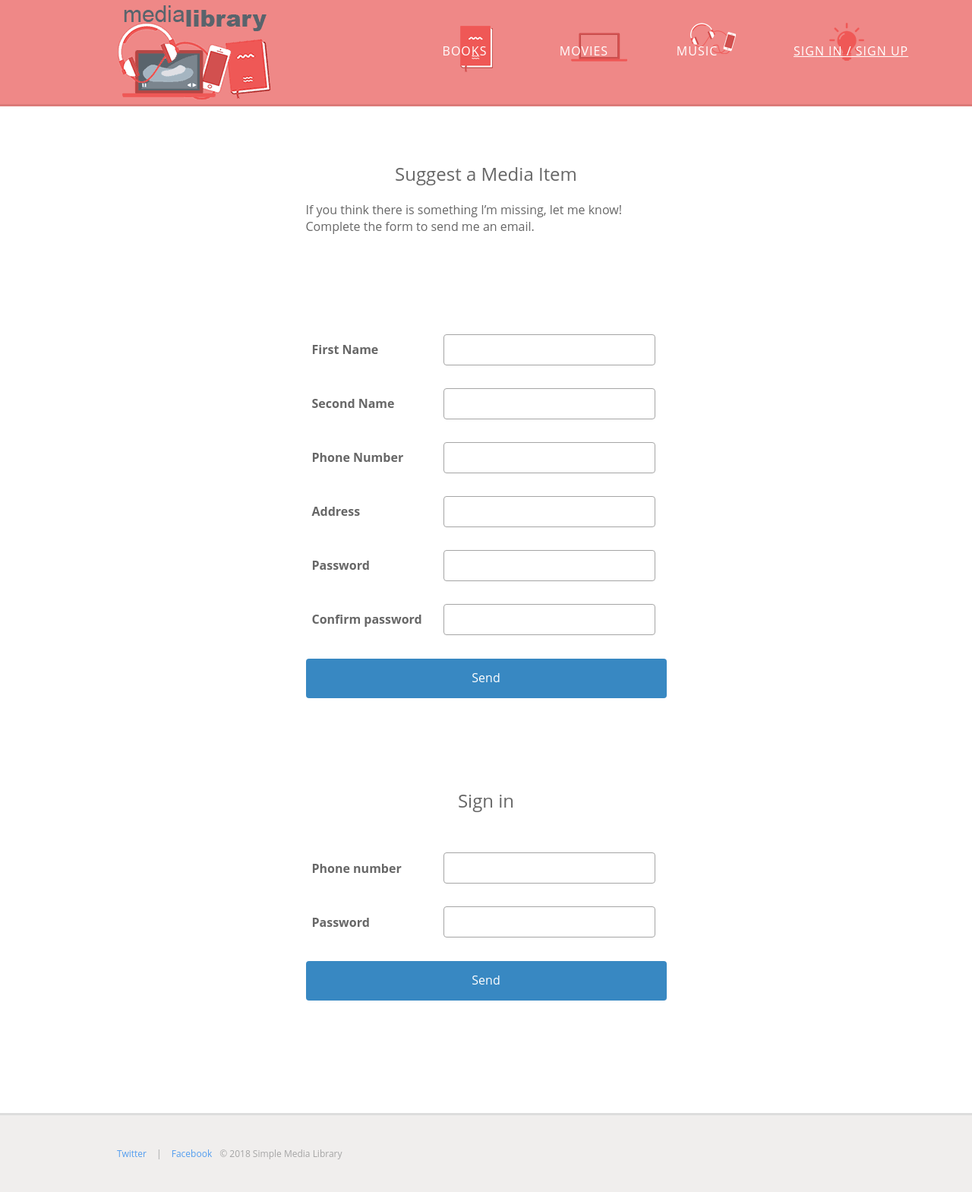
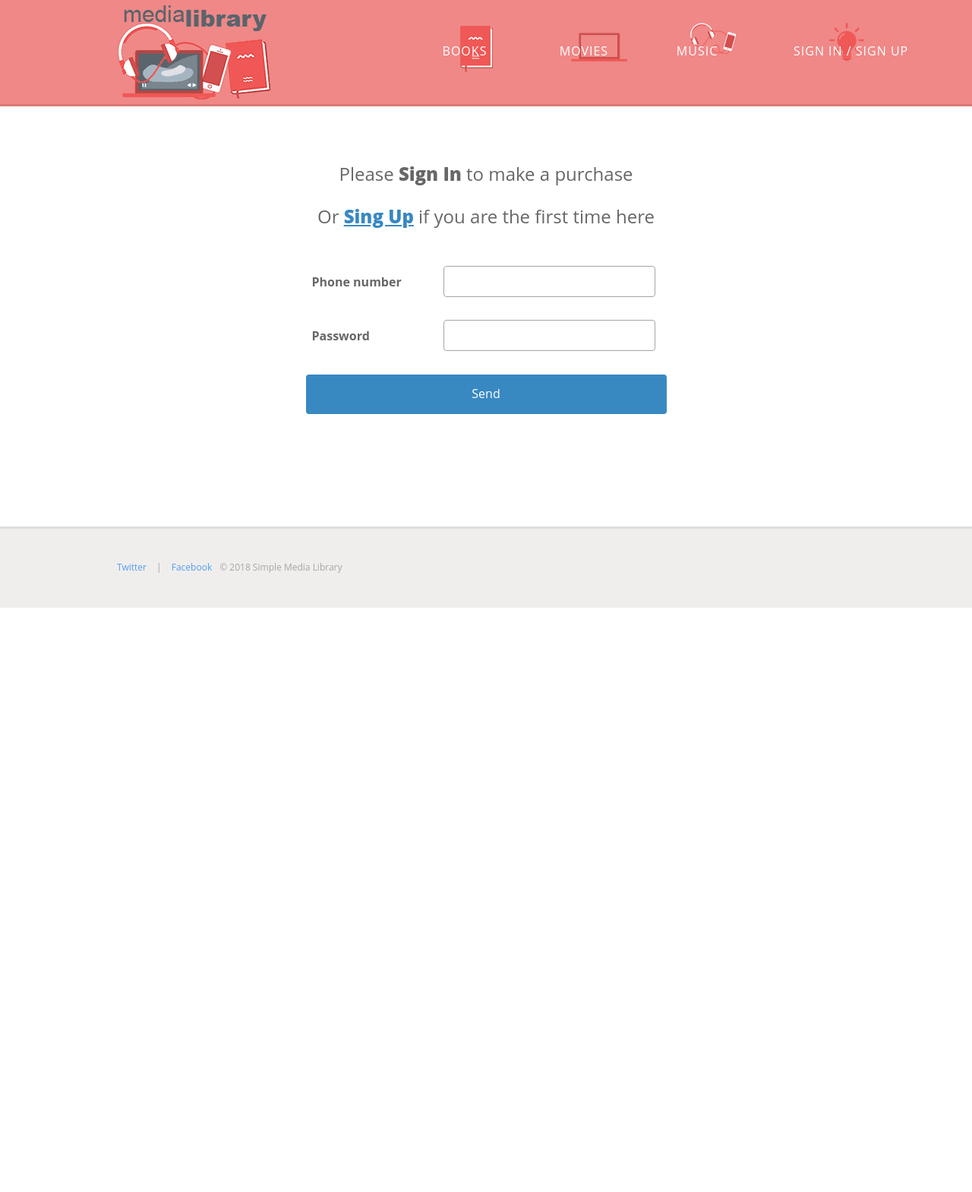
Before and after one commit to Navalag/PHP_pool, a PHP site: page /suggest.php in a window 1280 px wide. Shown: the whole page at 76% size. After the commit the page ends 800 px from the top, so only its background shows below. Run offline with PHP 8.4, Linux system fonts and the light colour scheme; some libraries are stand-ins or nearby versions.

Commit message:
registraton added

```diff
--- a/rush00/css/style.css
+++ b/rush00/css/style.css
@@ -133,6 +133,8 @@ h1 {
 h2 {
     font-size: 1.5em;
     margin: 0.83em 0;
+    font-weight: normal;
+    text-align: center;
 }
 
 h3 {
@@ -558,6 +560,12 @@ body {font-family: 'Open Sans', sans-serif; background:#f0eeed; color: #676767;}
 .header .nav li.movies a {background-position: 13px -105px;}
 .header .nav li.music a {background-position: 15px -235px;}
 .header .nav li.suggest a {background-position: 35px -340px;}
+.header .nav li.registration a {
+    background-position: 35px -340px;
+    display: flex;
+    flex-direction: row;
+    font-size: 20px !important;
+}
 
 #content {
     min-height: 400px;
@@ -649,9 +657,13 @@ body {font-family: 'Open Sans', sans-serif; background:#f0eeed; color: #676767;}
     width: 460px;
     float: right;
 }
-.media-details form {
-    margin-left: 0;
+.media-details form { margin-left: 0; }
+
+/* FORM STYLES */
+#select-text {
+    font-weight: 900;
 }
+#header-center {text-align: center;}
 form {width: 475px; margin: 34px auto;}
 form tr {text-align:left;}
 form table {width: 475px; margin-bottom: 16px;}
--- a/rush00/index.php
+++ b/rush00/index.php
@@ -5,6 +5,7 @@ include("inc/functions.php");
 
 $pageTitle = "Simple 42.";
 $section = null;
+$login = false;
 
 include("inc/header.php"); ?>
 
--- a/rush00/server/install.php
+++ b/rush00/server/install.php
@@ -30,7 +30,7 @@ if ($base_created) {
         $res=mysqli_query($connect, "CREATE TABLE users
         (UserID int UNSIGNED AUTO_INCREMENT NOT NULL,
         FirstName varchar(100) NOT NULL,
-        SecondName varchar(100) NOT NULL,
+        SecondName varchar(100),
         Password varchar(100) NOT NULL,
         email varchar(200) NULL UNIQUE,
         PhoneNumber varchar(20) NOT NULL UNIQUE,
--- a/rush00/suggest.php
+++ b/rush00/suggest.php
@@ -1,60 +1,86 @@
 <?php
-//Import the PHPMailer class into the global namespace
-//use PHPMailer\PHPMailer\PHPMailer;
-require 'vendor/php_mailer/src/PHPMailer.php';
-require 'vendor/php_mailer/src/Exception.php';
 
-if ($_SERVER["REQUEST_METHOD"] == "POST") {
-	$name = trim(filter_input(INPUT_POST,"name",FILTER_SANITIZE_STRING));
-	$email = trim(filter_input(INPUT_POST,"email",FILTER_SANITIZE_EMAIL));
-	$details = trim(filter_input(INPUT_POST,"details",FILTER_SANITIZE_SPECIAL_CHARS));
+$pageTitle = "Sign In";
+$section = null;
 
-	if ($name == "" || $email == "" || $details == "") {
-		echo "Please fill in the required fields: Name, Email and Details";
-		exit;
-	}
-	// if ($_POST["address"] != "") {
-	// 	echo "Bad from input";
-	// 	exit;
-	// }
-	// if (!PHPMailer::validateAddress($email)) {
-	// 	echo "Invalid Email Address";
-	// 	exit;
-	// }
-
-	// $email_body = "";
-	// $email_body .= "Name " . $name . "\n";
-	// $email_body .= "Email " . $email . "\n";
-	// $email_body .= "Details " . $details . "\n";
-
-	// $mail = new PHPMailer;
-	// //It's important not to use the submitter's address as the from address as it's forgery,
-	// //which will cause your messages to fail SPF checks.
-	// //Use an address in your own domain as the from address, put the submitter's address in a reply-to
-	// $mail->setFrom('agalavan@student.unit.ua', $name);
-	// $mail->addReplyTo($email, $name);
-	// $mail->addAddress('agalavan@student.unit.ua', 'Andrew Galavan');
-	// $mail->Subject = 'Library suggestion from ' . $name;
-	// $mail->Body = $email_body;
-	// if (!$mail->send()) {
-	// 		echo "Mailer Error: " . $mail->ErrorInfo;
-	// 		exit;
-	// }
-	header("location:suggest.php?status=thanks");
+if (isset($_GET["cat"]) && $_GET["cat"] == "signup") {
+	$pageTitle = "Sign Up";
+	$section = "signup";
 }
-
-$pageTitle = "Suggest a Media Item";
-$section = "suggest";
 
 include("inc/header.php"); ?>
 
 <div class="section page">
 	<div class="wrapper">
-		 <h1>Suggest a Media Item</h1>
-		 <?php if (isset($_GET["status"]) && $_GET["status"] == "thanks") {
-				echo "<p>Thanks for the email! I&rsquo;ll check out your suggestion shortly!</p>";
-		 } else { ?>
-		 <p>If you think there is something I&rsquo;m missing, let me know! Complete the form to send me an email.</p>
+
+		<?php
+		if (isset($_GET["status"]) && $_GET["status"] == "thanks") {
+			echo "<p>Thank you for registration. Now you can make a purchase</p>";
+		}
+		else if (isset($_GET["status"]) && $_GET["status"] == "success") {
+			echo "<p>Success !</p>";
+		}
+		else if (isset($_GET["status"]) && $_GET["status"] == "wrong_passw") {
+			echo "<p>Wrong Password!</p>";
+		}
+		else if (isset($_GET["status"]) && $_GET["status"] == "wrong_tel") {
+			echo "<p>Wrong phone number!</p>";
+		}
+		else if (isset($_GET["status"]) && $_GET["status"] == "wrong_connection") {
+			echo "<p>Connection Faild!</p>";
+		}
+		else if (isset($_GET["status"]) && $_GET["status"] == "wrong_data") {
+			echo "<p>Please fill all fields</p>";
+		}
+		else if (isset($_GET["status"]) && $_GET["status"] == "user_exist") {
+			echo "<p>User with this phone number already exist!</p>";
+		}
+		else if (isset($_GET["status"]) && $_GET["status"] == "passwd_error") {
+			echo "<p>Password Error! Passwords are not equals!</p>";
+		}
+		else if ($section == null) {
+		echo "<h1>Please <span id='select-text'>Sign In</span> to make a purchase</h1>
+		 	<h2>Or <a href='suggest.php?cat=signup' style='cursor: pointer; font-weight: 900;'>Sing Up</a> if you are the first time here</h2>";
+		echo '<form method="post" action="server/signin.php">
+				<table>
+					<tr>
+						<th><label for="tel">Phone number</label></th>
+						<td><input type="text" id="tel" name="tel" /></td>
+					</tr>
+					<tr>
+						<th><label for="passwd">Password</label></th>
+						<td><input type="password" id="passwd" name="passwd" /></td>
+					</tr>
+				</table>
+				<input type="submit" name="submit" value="Send" />
+			</form>';
+		}
+		else if ($section == "signup") {
+		echo "<h1>Please fill in all required fields</h1>";
+		echo '<form method="post" action="server/signup.php">
+				<table>
+					<tr>
+						<th><label for="name">Name</label></th>
+						<td><input type="text" id="name" name="name" /></td>
+					</tr>
+					<tr>
+						<th><label for="tel">Phone Number</label></th>
+						<td><input type="text" id="tel" name="tel" /></td>
+					</tr>
+					<tr>
+						<th><label for="passwd">Password</label></th>
+						<td><input type="password" id="passwd" name="passwd" /></td>
+					</tr>
+					<tr>
+						<th><label for="conf_passwd">Confirm password</label></th>
+						<td><input type="password" id="conf_passwd" name="conf_passwd" /></td>
+					</tr>
+				</table>
+				<input type="submit" name="submit" value="Send" />
+			</form>';
+		}?>
+
+
 		<!--  <form method="post" action="signup.php">
 				<table>
 					<tr>
@@ -77,56 +103,6 @@ include("inc/header.php"); ?>
 			<!-- 	</table>
 				<input type="submit" value="Send" />
 		 </form> -->
-		 <br>
-		 <br>
-		 <br>
-		 <form method="post" action="server/signup.php">
-				<table>
-					<tr>
-						<th><label for="f_name">First Name</label></th>
-						<td><input type="text" id="f_name" name="f_name" /></td>
-					</tr>
-					<tr>
-						<th><label for="s_name">Second Name</label></th>
-						<td><input type="text" id="s_name" name="s_name" /></td>
-					</tr>
-					<tr>
-						<th><label for="tel_2">Phone Number</label></th>
-						<td><input type="text" id="tel_2" name="tel_2" /></td>
-					</tr>
-					<tr>
-						<th><label for="address">Address</label></th>
-						<td><input type="text" id="address" name="address" /></td>
-					</tr>
-					<tr>
-						<th><label for="passwd_2">Password</label></th>
-						<td><input type="password" id="passwd_2" name="passwd_2" /></td>
-					</tr>
-					<tr>
-						<th><label for="conf_passwd">Confirm password</label></th>
-						<td><input type="password" id="conf_passwd" name="conf_passwd" /></td>
-					</tr>
-				</table>
-				<input type="submit" name="submit_reg" value="Send" />
-			</form>
-			<br>
-			<br>
-			<br>
-			<h1>Sign in</h1>
-		 	<form method="post" action="server/signin.php">
-				<table>
-					<tr>
-						<th><label for="tel">Phone number</label></th>
-						<td><input type="text" id="tel" name="tel" /></td>
-					</tr>
-					<tr>
-						<th><label for="passwd">Password</label></th>
-						<td><input type="password" id="passwd" name="passwd" /></td>
-					</tr>
-				</table>
-				<input type="submit" name="submit" value="Send" />
-			</form>
-		<?php } ?>
 	</div>
 </div>
 
```
Also changed, not shown: rush00/server/signin.php (+14 -8 lines), rush00/server/signup.php (+26 -13 lines), rush00/inc/functions.php (indentation only).
